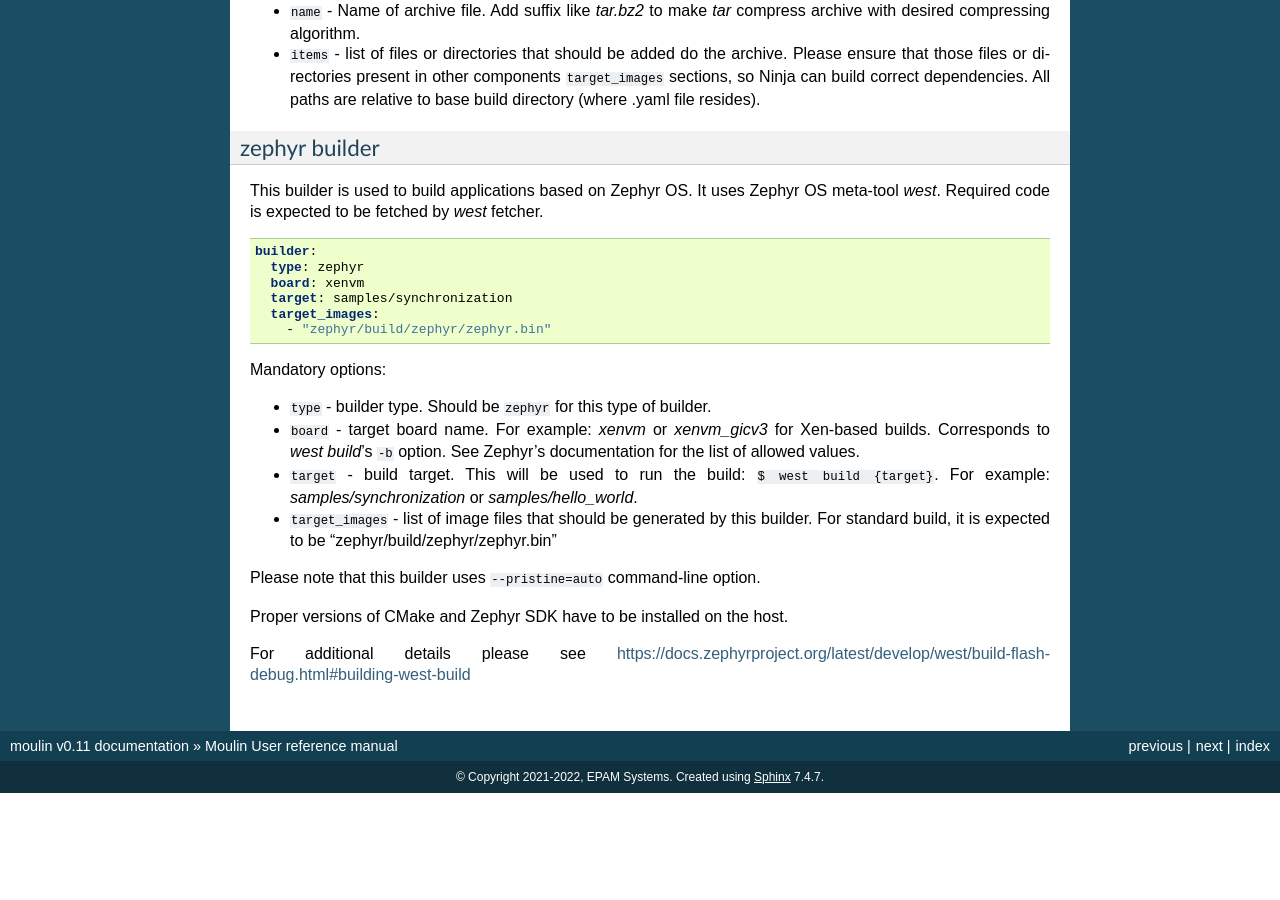
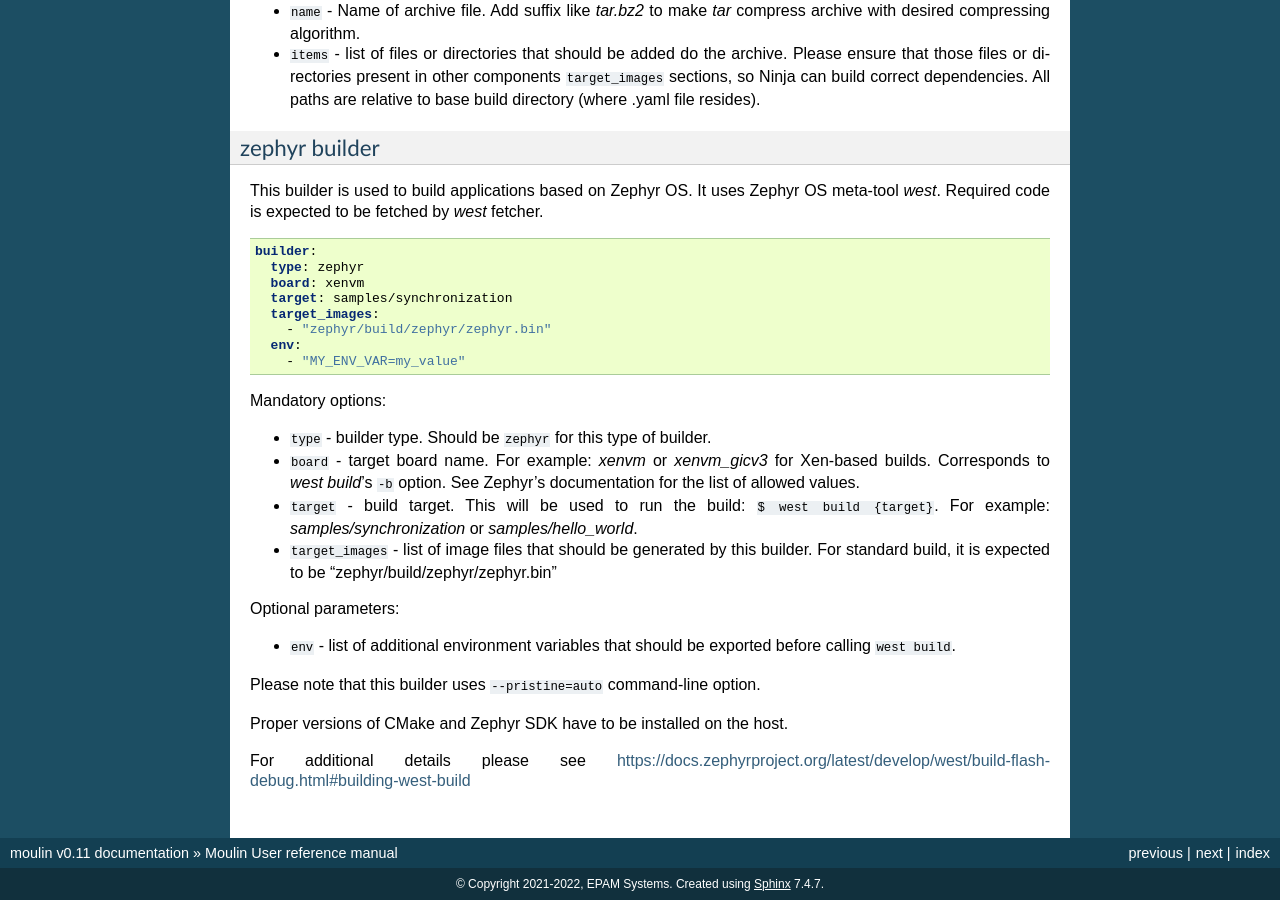
Before and after one commit to xen-troops/moulin, a Sphinx documentation site: the page built from docs/user-reference.rst, in a window 1280 px wide and 900 px high, scrolled down 7968 px. Built offline with Sphinx 7.4.7, drawn with Linux system fonts in a browser that asks for light colours; before the commit the page ends 8761 px from its top, so only the background shows below that.

```diff
--- a/docs/user-reference.rst
+++ b/docs/user-reference.rst
@@ -572,6 +572,9 @@ to be fetched by `west` fetcher.
     target: samples/synchronization
     target_images:
       - "zephyr/build/zephyr/zephyr.bin"
+    env:
+      - "MY_ENV_VAR=my_value"
+
 
 Mandatory options:
 
@@ -590,6 +593,11 @@ Mandatory options:
   by this builder. For standard build, it is expected to be
   "zephyr/build/zephyr/zephyr.bin"
 
+Optional parameters:
+
+* :code:`env` - list of additional environment variables that should
+  be exported before calling :code:`west build`.
+
 Please note that this builder uses :code:`--pristine=auto` command-line option.
 
 Proper versions of CMake and Zephyr SDK have to be installed on the host.
```
Also changed, not shown: 1 other file.
